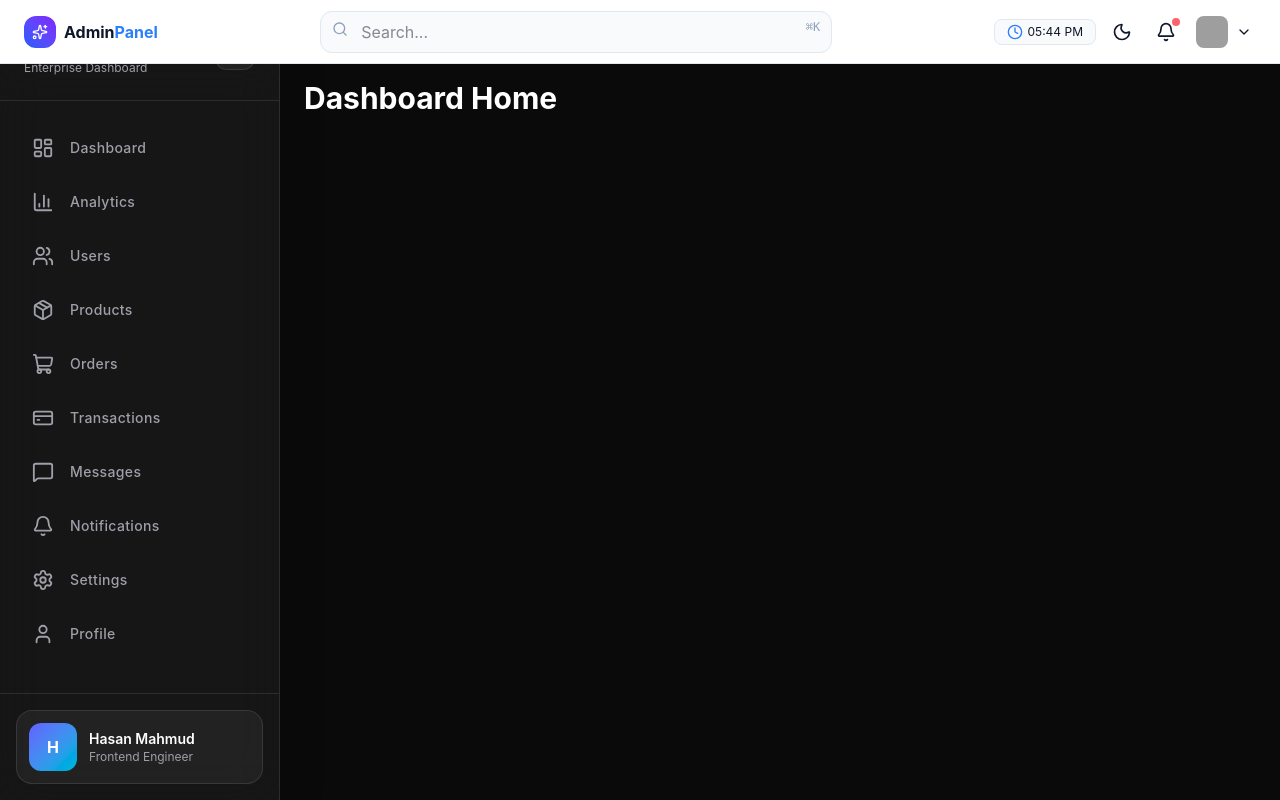
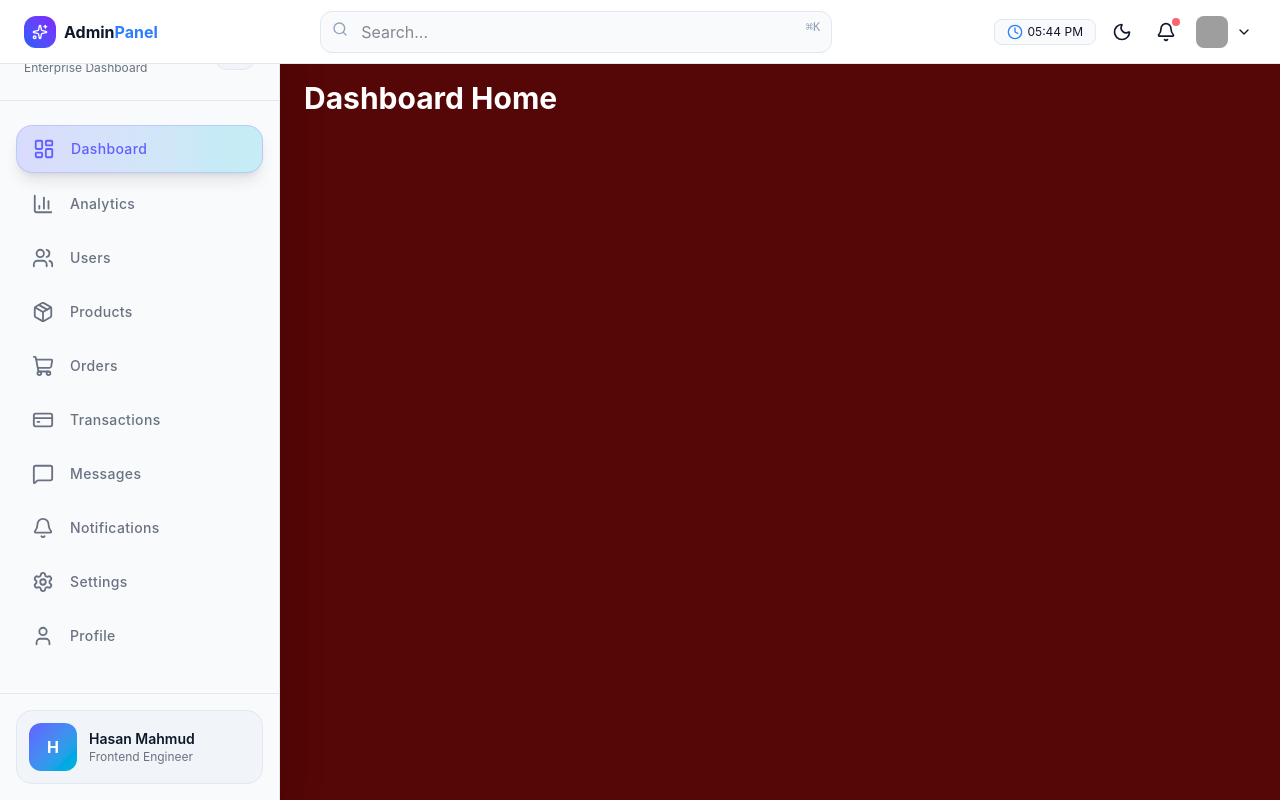
Before and after one commit to Hasan959/dashboard-react-tailwindcss, a React (Vite) app: page /sidebar in a window 1280 px wide. Built offline with nearby package versions, Linux system fonts and the light colour scheme; grey boxes are pictures that could not be loaded.

Commit message:
git updates

```diff
--- a/src/components/layout/DashboardLayout.jsx
+++ b/src/components/layout/DashboardLayout.jsx
@@ -1,13 +1,13 @@
 import { useState } from "react";
 import Sidebar from "./Sidebar";
-import AdvancedAdminNavbar from "./Navbar";
+import Navbar from "./Navbar";
 import { Outlet } from "react-router";
 
 const DashboardLayout = () => {
   const [collapsed, setCollapsed] = useState(false);
 
   return (
-    <div className="flex min-h-screen bg-[#0a0a0a] text-white">
+    <div className="flex min-h-screen bg-[#550606] text-white">
 
       {/* SIDEBAR */}
       <Sidebar
@@ -19,7 +19,7 @@ const DashboardLayout = () => {
       <div className="flex-1 flex flex-col">
 
         {/* NAVBAR */}
-        <AdvancedAdminNavbar
+        <Navbar
           collapsed={collapsed}
           setCollapsed={setCollapsed}
         />
--- a/src/components/layout/Navbar.jsx
+++ b/src/components/layout/Navbar.jsx
@@ -16,7 +16,7 @@ import {
   Clock,
 } from "lucide-react";
 
-const AdvancedAdminNavbar = ({ toggleSidebar }) => {
+const Navbar = ({ toggleSidebar }) => {
   const [isProfileOpen, setIsProfileOpen] = useState(false);
   const [isNotificationOpen, setIsNotificationOpen] = useState(false);
   const [isDarkMode, setIsDarkMode] = useState(false);
@@ -195,4 +195,4 @@ const AdvancedAdminNavbar = ({ toggleSidebar }) => {
   );
 };
 
-export default AdvancedAdminNavbar;
+export default Navbar;
--- a/src/components/layout/Sidebar.jsx
+++ b/src/components/layout/Sidebar.jsx
@@ -21,7 +21,7 @@ import {
 const navItems = [
   {
     title: "Dashboard",
-    path: "/",
+    path: "/sidebar",
     icon: LayoutDashboard,
   },
   {
@@ -85,19 +85,23 @@ const Sidebar = ({ collapsed, setCollapsed }) => {
         h-screen
         sticky top-0
         flex-col
-        border-r border-white/10
-        bg-white/5
+        border-r
+        border-[var(--border)]
+        bg-[var(--card)]
+        text-[var(--text)]
         backdrop-blur-xl
         shadow-2xl
+        transition-all duration-300
       "
     >
-      {/* Logo */}
+      {/* LOGO */}
       <div
         className="
           flex items-center
           justify-between
           px-6 py-6
-          border-b border-white/10
+          border-b
+          border-[var(--border)]
         "
       >
         {!collapsed && (
@@ -108,8 +112,8 @@ const Sidebar = ({ collapsed, setCollapsed }) => {
                 font-bold
                 tracking-tight
                 bg-gradient-to-r
-                from-indigo-400
-                to-cyan-400
+                from-indigo-500
+                to-cyan-500
                 bg-clip-text
                 text-transparent
               "
@@ -117,22 +121,22 @@ const Sidebar = ({ collapsed, setCollapsed }) => {
               Nova Admin
             </h1>
 
-            <p className="text-xs text-zinc-400 mt-1">
+            <p className="text-xs text-gray-500 dark:text-gray-400 mt-1">
               Enterprise Dashboard
             </p>
           </div>
         )}
 
-        {/* Collapse Button */}
+        {/* COLLAPSE BUTTON */}
         <button
           onClick={() => setCollapsed(!collapsed)}
           className="
             flex items-center justify-center
             w-10 h-10
             rounded-xl
-            bg-white/5
-            hover:bg-white/10
-            border border-white/10
+            bg-[var(--hover)]
+            hover:scale-105
+            border border-[var(--border)]
             transition-all
             cursor-pointer
           "
@@ -145,7 +149,7 @@ const Sidebar = ({ collapsed, setCollapsed }) => {
         </button>
       </div>
 
-      {/* Nav */}
+      {/* NAVIGATION */}
       <div className="flex-1 overflow-y-auto px-4 py-6 space-y-2">
         {navItems.map((item, index) => {
           const Icon = item.icon;
@@ -171,19 +175,19 @@ const Sidebar = ({ collapsed, setCollapsed }) => {
                         from-indigo-500/20
                         to-cyan-500/20
                         border border-indigo-500/20
-                        text-white
+                        text-indigo-500
                         shadow-lg
                       `
                       : `
-                        text-zinc-400
-                        hover:text-white
-                        hover:bg-white/5
+                        text-gray-500
+                        hover:text-[var(--text)]
+                        hover:bg-[var(--hover)]
                       `
                   }
                 `
               }
             >
-              {/* Glow */}
+              {/* HOVER GLOW */}
               <div
                 className="
                   absolute inset-0
@@ -196,7 +200,7 @@ const Sidebar = ({ collapsed, setCollapsed }) => {
                 "
               />
 
-              {/* Icon */}
+              {/* ICON */}
               <Icon
                 size={22}
                 className="
@@ -205,7 +209,7 @@ const Sidebar = ({ collapsed, setCollapsed }) => {
                 "
               />
 
-              {/* Text */}
+              {/* TEXT */}
               {!collapsed && (
                 <span
                   className="
@@ -223,11 +227,12 @@ const Sidebar = ({ collapsed, setCollapsed }) => {
         })}
       </div>
 
-      {/* Bottom User Card */}
+      {/* USER CARD */}
       <div
         className="
           p-4
-          border-t border-white/10
+          border-t
+          border-[var(--border)]
         "
       >
         <div
@@ -235,12 +240,12 @@ const Sidebar = ({ collapsed, setCollapsed }) => {
             flex items-center
             gap-3
             rounded-2xl
-            bg-white/5
-            border border-white/10
+            bg-[var(--hover)]
+            border border-[var(--border)]
             p-3
           "
         >
-          {/* Avatar */}
+          {/* AVATAR */}
           <div
             className="
               flex items-center justify-center
@@ -258,11 +263,11 @@ const Sidebar = ({ collapsed, setCollapsed }) => {
 
           {!collapsed && (
             <div>
-              <h4 className="text-sm font-semibold text-white">
+              <h4 className="text-sm font-semibold text-[var(--text)]">
                 Hasan Mahmud
               </h4>
 
-              <p className="text-xs text-zinc-400">
+              <p className="text-xs text-gray-500 dark:text-gray-400">
                 Frontend Engineer
               </p>
             </div>
--- a/src/routes/AppRoutes.jsx
+++ b/src/routes/AppRoutes.jsx
@@ -14,6 +14,7 @@ const AppRoutes = () => {
       {/* PUBLIC ROUTE */}
       <Route element={<MainLayout />}>
         <Route path="/" element={<Sidebar />} />
+        <Route path="/dashboardlayout" element={<Sidebar/>} />
       </Route>
 
       {/* DASHBOARD ROUTE */}
```
